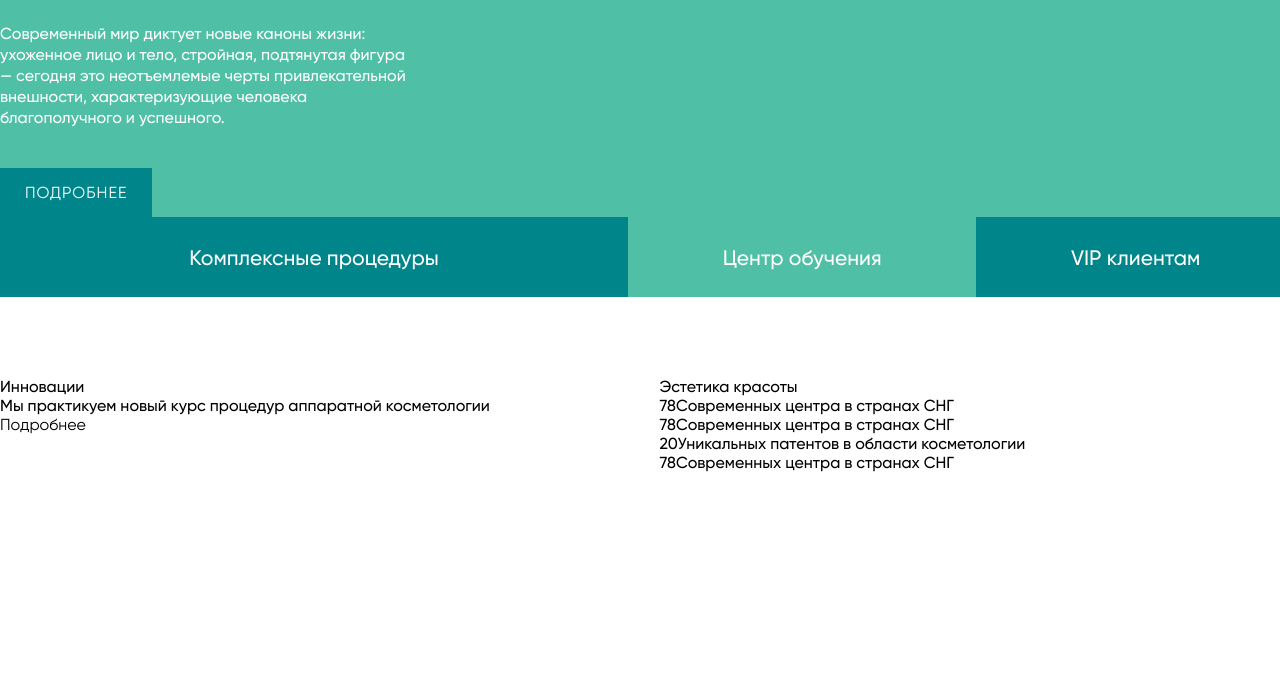
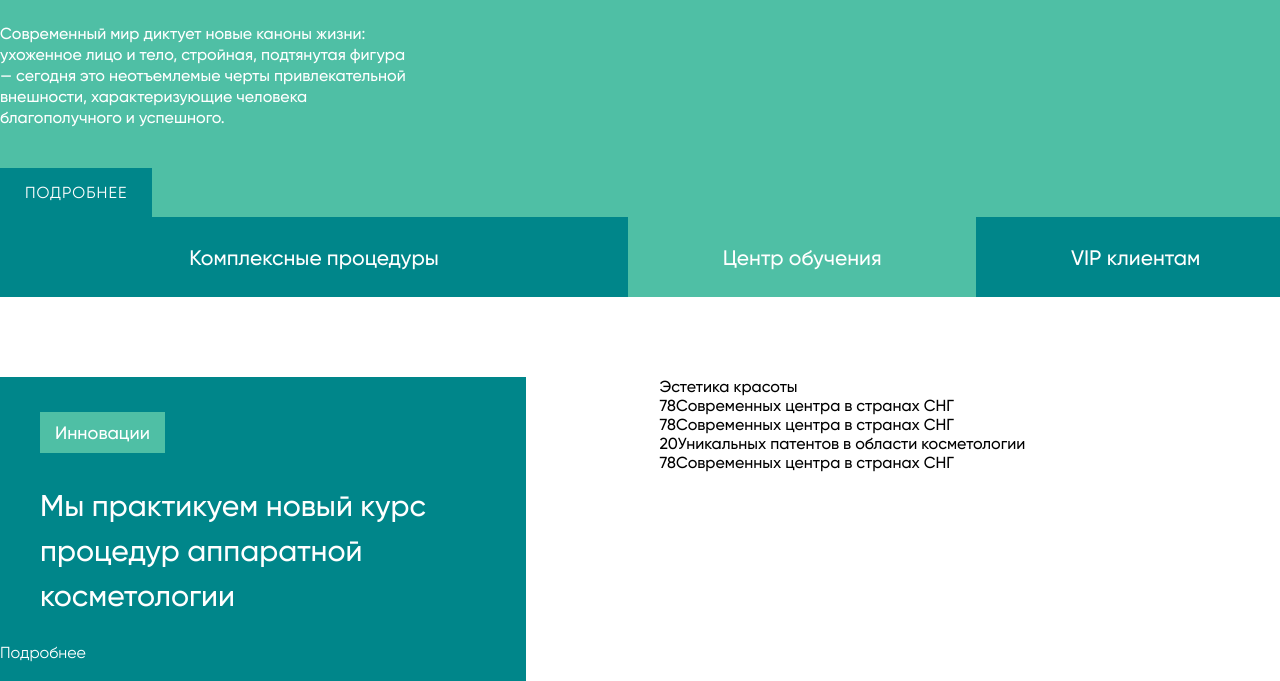
Before and after one commit to Ivyes/ProjectOne, a plain HTML site: page index.html in a window 1280 px wide. Shown: the part 391-1072 px from the top of the page. Before the commit the page ends 863 px from the top, so only its background shows below. Drawn offline with Linux system fonts and the light colour scheme.

Commit message:
stylization block innovation

```diff
--- a/css/style.css
+++ b/css/style.css
@@ -220,6 +220,24 @@ body{
 .inovation{
 	width: 40.61%;
 	margin-right: 67px;
+	background-color: var(--acent-1);
+	color: var(--white);
+}
+
+.tittle-baner{
+	display: inline-block;
+	padding: 10px 15px;
+	margin: 35px 0 30px 40px;
+	color: inherit;
+	font-size: 18px;
+	background-color: var(--acent-2);
+}
+
+.inovation-tittle{
+	font-size: 30px;
+	color: inherit;
+	margin: 0px 0px 25px 40px;
+	line-height: 45px;
 }
 
 .beautiful{
```
